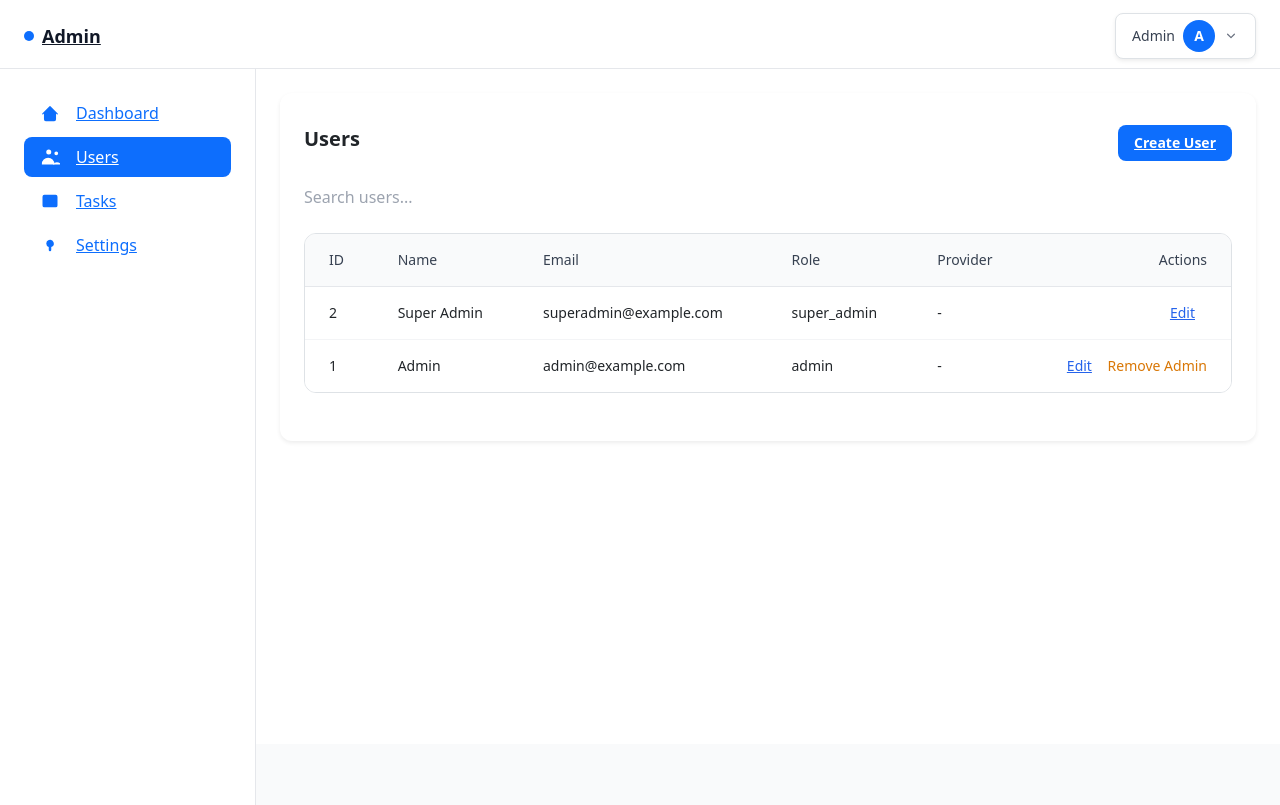
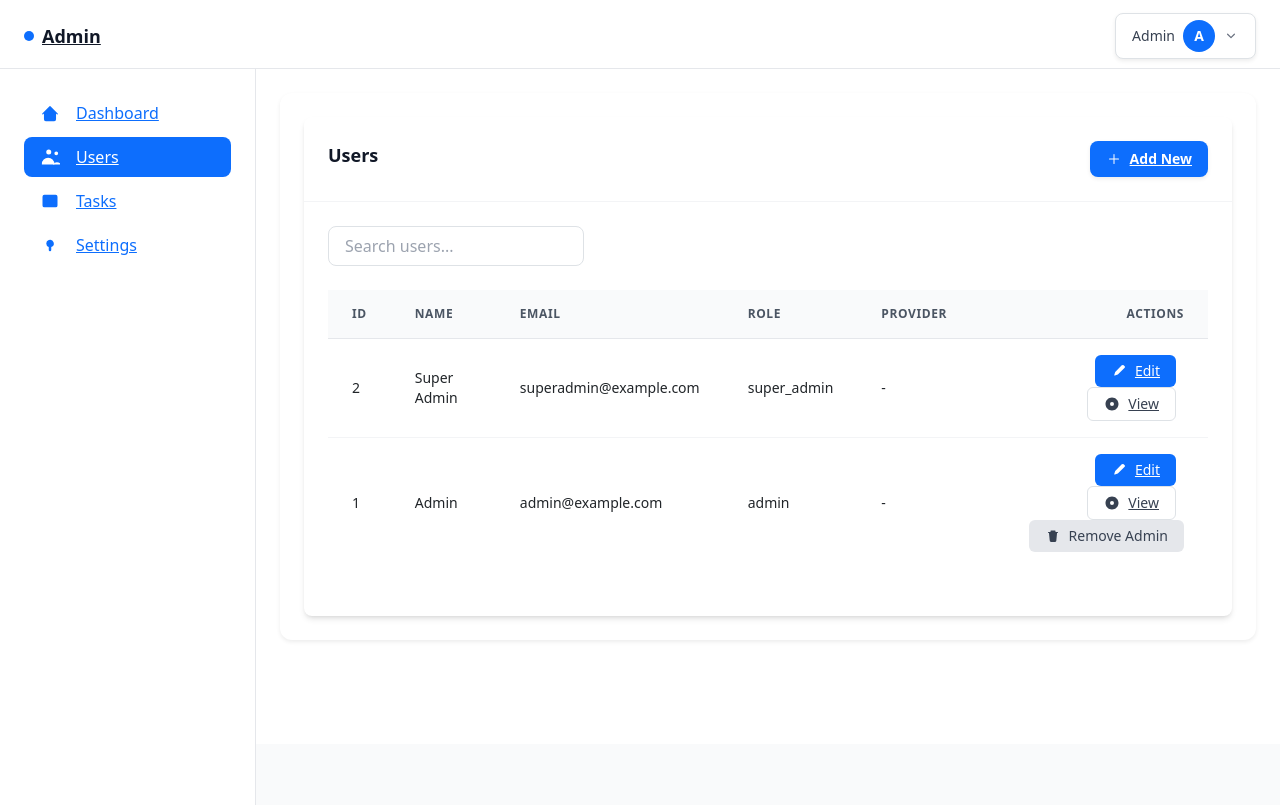
Before and after one commit to leogeeks/veryapp, a Laravel app: page /admin/users in a window 1280 px wide. Shown: the part 56-861 px from the top of the page. Run offline with Laravel 12, Linux system fonts and the light colour scheme; a user stored in the database is signed in; data comes from the database, SQL or seed files in the repository; some libraries are stand-ins or nearby versions.

Commit message:
Refactor admin views with improved design and enhanced UI components
Co-authored-by: ali.raza <ali.raza@geeksroot.com>

```diff
--- a/laravel-api/resources/views/admin/users/index.blade.php
+++ b/laravel-api/resources/views/admin/users/index.blade.php
@@ -1,45 +1,63 @@
 @extends('layouts.admin')
 
 @section('admin_content')
-  <div class="flex items-center justify-between mt-2 mb-4">
-    <h2 class="text-xl font-semibold">Users</h2>
-    <a href="/admin/users/create" class="inline-flex items-center px-3 py-2 rounded-lg bg-primary text-white text-sm font-semibold hover:bg-primaryDark">Create User</a>
+  <div class="bg-white rounded-lg shadow-md overflow-hidden">
+    <div class="px-6 py-4 flex items-center justify-between border-b border-gray-100">
+      <h2 class="text-lg font-semibold text-gray-900">Users</h2>
+      <a href="/admin/users/create" class="inline-flex items-center gap-2 px-3 py-2 rounded-lg bg-primary text-white text-sm font-semibold shadow-sm hover:bg-primaryDark">
+        <svg class="w-4 h-4" viewBox="0 0 24 24" fill="currentColor"><path d="M12 4.5a.75.75 0 0 1 .75.75v6h6a.75.75 0 0 1 0 1.5h-6v6a.75.75 0 0 1-1.5 0v-6h-6a.75.75 0 0 1 0-1.5h6v-6A.75.75 0 0 1 12 4.5Z"/></svg>
+        Add New
+      </a>
     </div>
+    <div class="px-6 py-4">
       <form method="GET" class="mb-4">
-    <input type="text" name="q" value="{{ request('q') }}" placeholder="Search users..." class="w-full md:w-64 rounded-lg border-gray-300 focus:border-primary focus:ring-primary" />
+        <input type="text" name="q" value="{{ request('q') }}" placeholder="Search users..." class="w-full md:w-64 h-10 px-3 py-2 border border-gray-300 rounded-lg focus:ring-2 focus:ring-[#f04848] focus:outline-none" />
       </form>
-  <div class="overflow-hidden rounded-xl border border-gray-200 bg-white">
+      <div class="overflow-x-auto">
         <table class="min-w-full divide-y divide-gray-200 text-sm">
           <thead class="bg-gray-50">
             <tr>
-          <th class="px-4 py-3 text-left font-medium text-gray-700">ID</th>
-          <th class="px-4 py-3 text-left font-medium text-gray-700">Name</th>
-          <th class="px-4 py-3 text-left font-medium text-gray-700">Email</th>
-          <th class="px-4 py-3 text-left font-medium text-gray-700">Role</th>
-          <th class="px-4 py-3 text-left font-medium text-gray-700">Provider</th>
-          <th class="px-4 py-3 text-right font-medium text-gray-700">Actions</th>
+              <th class="px-4 py-3 text-left font-bold text-xs tracking-wider uppercase text-gray-600">ID</th>
+              <th class="px-4 py-3 text-left font-bold text-xs tracking-wider uppercase text-gray-600">Name</th>
+              <th class="px-4 py-3 text-left font-bold text-xs tracking-wider uppercase text-gray-600">Email</th>
+              <th class="px-4 py-3 text-left font-bold text-xs tracking-wider uppercase text-gray-600">Role</th>
+              <th class="px-4 py-3 text-left font-bold text-xs tracking-wider uppercase text-gray-600">Provider</th>
+              <th class="px-4 py-3 text-right font-bold text-xs tracking-wider uppercase text-gray-600">Actions</th>
             </tr>
           </thead>
           <tbody class="divide-y divide-gray-100 bg-white">
             @foreach($users as $user)
-        <tr>
+            <tr class="hover:bg-gray-50">
               <td class="px-4 py-3">{{ $user->id }}</td>
               <td class="px-4 py-3">{{ $user->name }}</td>
               <td class="px-4 py-3">{{ $user->email }}</td>
               <td class="px-4 py-3">{{ $user->role ?? ($user->is_admin ? 'admin' : 'user') }}</td>
               <td class="px-4 py-3">{{ $user->provider ? $user->provider . ' #' . $user->provider_id : '-' }}</td>
               <td class="px-4 py-3 text-right">
-            <a href="/admin/users/{{ $user->id }}/edit" class="text-blue-600 hover:underline mr-3">Edit</a>
+                <a href="/admin/users/{{ $user->id }}/edit" class="inline-flex items-center gap-2 px-3 py-1.5 bg-primary text-white rounded-md hover:bg-red-600 mr-2">
+                  <svg class="w-4 h-4" viewBox="0 0 24 24" fill="currentColor"><path d="M16.862 3.487a1.5 1.5 0 0 1 2.121 0l1.53 1.53a1.5 1.5 0 0 1 0 2.12l-9.9 9.9a1.5 1.5 0 0 1-.53.35l-4.24 1.41a.75.75 0 0 1-.948-.948l1.41-4.24a1.5 1.5 0 0 1 .35-.53l9.9-9.9Z"/></svg>
+                  Edit
+                </a>
+                <a href="/admin/users/{{ $user->id }}/edit" class="inline-flex items-center gap-2 px-3 py-1.5 bg-white text-gray-700 border border-gray-300 rounded-md hover:bg-gray-50 mr-2">
+                  <svg class="w-4 h-4" viewBox="0 0 24 24" fill="currentColor"><path d="M2.25 12c0-5.385 4.365-9.75 9.75-9.75s9.75 4.365 9.75 9.75-4.365 9.75-9.75 9.75S2.25 17.385 2.25 12Zm9.75-3a3 3 0 100 6 3 3 0 000-6Z"/></svg>
+                  View
+                </a>
                 @if($user->role !== 'super_admin')
                   @if($user->role === 'admin')
                     <form action="/admin/users/{{ $user->id }}/remove-admin" method="POST" class="inline">
                       @csrf
-                  <button class="text-amber-600 hover:underline" type="submit">Remove Admin</button>
+                      <button class="inline-flex items-center gap-2 px-3 py-1.5 bg-gray-200 text-gray-700 rounded-md hover:bg-gray-300" type="submit">
+                        <svg class="w-4 h-4" viewBox="0 0 24 24" fill="currentColor"><path d="M9 3.75h6a.75.75 0 0 1 .75.75V6h3a.75.75 0 0 1 0 1.5h-.71l-1.1 12.02A2.25 2.25 0 0 1 14.69 21H9.31a2.25 2.25 0 0 1-2.25-2.48L5.96 7.5H5.25A.75.75 0 0 1 5.25 6h3V4.5a.75.75 0 0 1 .75-.75Z"/></svg>
+                        Remove Admin
+                      </button>
                     </form>
                   @else
                     <form action="/admin/users/{{ $user->id }}/make-admin" method="POST" class="inline">
                       @csrf
-                  <button class="text-blue-600 hover:underline" type="submit">Make Admin</button>
+                      <button class="inline-flex items-center gap-2 px-3 py-1.5 bg-gray-200 text-gray-700 rounded-md hover:bg-gray-300" type="submit">
+                        <svg class="w-4 h-4" viewBox="0 0 24 24" fill="currentColor"><path d="M9 3.75h6a.75.75 0 0 1 .75.75V6h3a.75.75 0 0 1 0 1.5h-.71l-1.1 12.02A2.25 2.25 0 0 1 14.69 21H9.31a2.25 2.25 0 0 1-2.25-2.48L5.96 7.5H5.25A.75.75 0 0 1 5.25 6h3V4.5a.75.75 0 0 1 .75-.75Z"/></svg>
+                        Make Admin
+                      </button>
                     </form>
                   @endif
                 @endif
@@ -50,4 +68,6 @@
         </table>
       </div>
       <div class="mt-4">{{ $users->withQueryString()->links() }}</div>
+    </div>
+  </div>
 @endsection
```
Also changed, not shown: laravel-api/resources/views/admin/tasks/index.blade.php (+21 -14 lines). Lines whose indentation alone changed are shown as unchanged.
